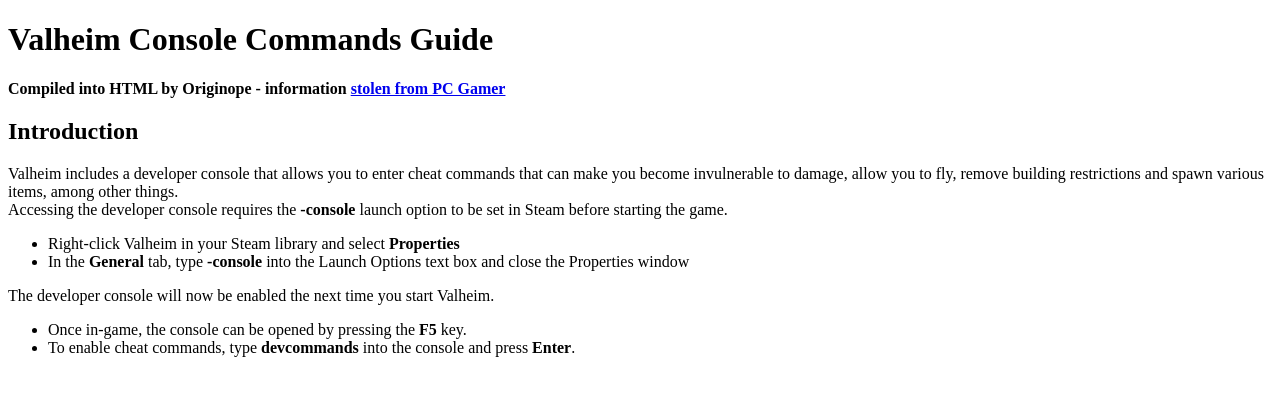
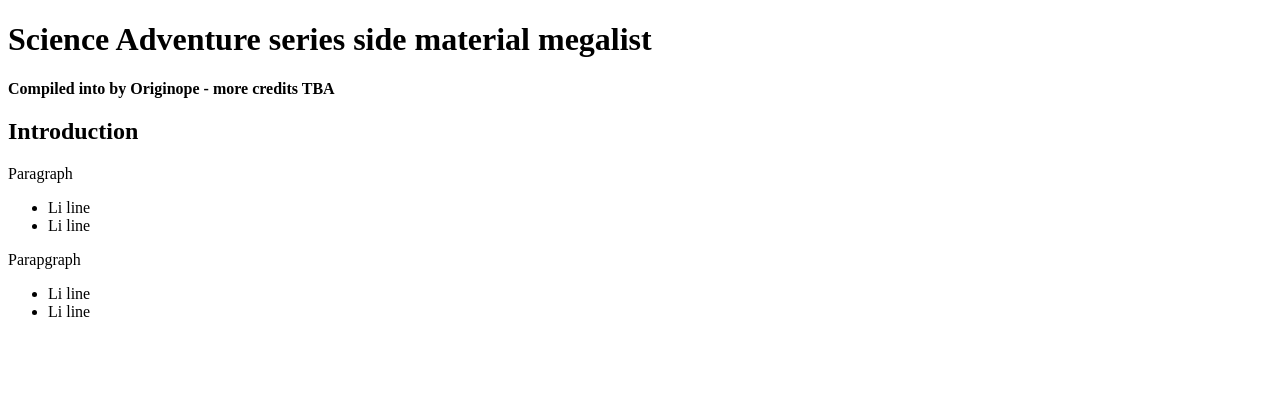
Before and after one commit to Originope/Originope.github.io, a plain HTML site: page index.html in a window 1280 px wide. Drawn offline with Linux system fonts and the light colour scheme.

Commit message:
Add files via upload

```diff
--- a/index.html
+++ b/index.html
@@ -2,23 +2,22 @@
 <html>
 	<head>
 		<meta charset="utf-8">
-		<title>Valheim Console Commands Guide</title>
+		<title>Originope's SciADV Side Material Megalist</title>
 	</head>
 	<body>
-		<h1>Valheim Console Commands Guide</h1>
-		<p><b>Compiled into HTML by Originope - information <a href="https://www.pcgamer.com/au/valheim-cheats-console-commands/">stolen from PC Gamer</a></b></p>
+		<h1>Science Adventure series side material megalist</h1>
+		<p><b>Compiled into by Originope - more credits TBA</b></p>
 		<div>
 			<h2>Introduction</h2>
-			<p>Valheim includes a developer console that allows you to enter cheat commands that can make you become invulnerable to damage, allow you to fly, remove building restrictions and spawn various items, among other things.<br>
-			Accessing the developer console requires the <b>-console</b> launch option to be set in Steam before starting the game.</p>
+			<p>Paragraph</p>
 			<ul>
-				<li>Right-click Valheim in your Steam library and select <b>Properties</b></li>
-				<li>In the <b>General</b> tab, type <b>-console</b> into the Launch Options text box and close the Properties window</li>
+				<li>Li line</li>
+				<li>Li line</li>
 			</ul>
-			<p>The developer console will now be enabled the next time you start Valheim.</p>
+			<p>Parapgraph</p>
 			<ul>
-				<li>Once in-game, the console can be opened by pressing the <b>F5</b> key.</li>
-				<li>To enable cheat commands, type <b>devcommands</b> into the console and press <b>Enter</b>.
+				<li>Li line</li>
+				<li>Li line</li>
 			</ul>
 		</div>
 	</body>
```
